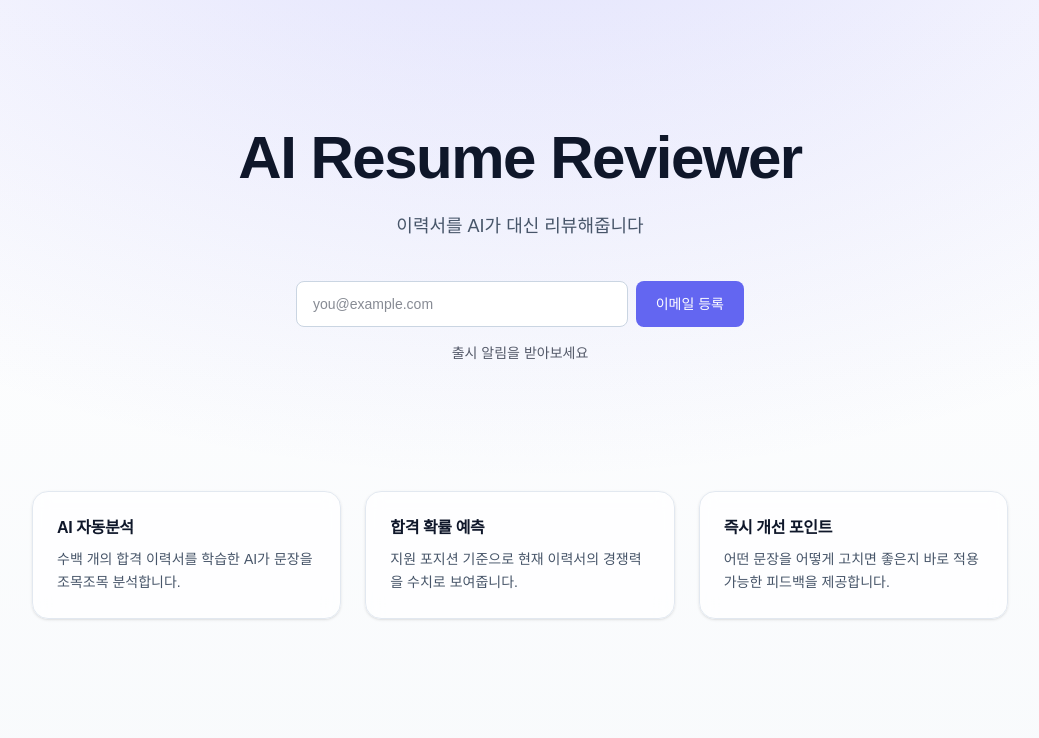
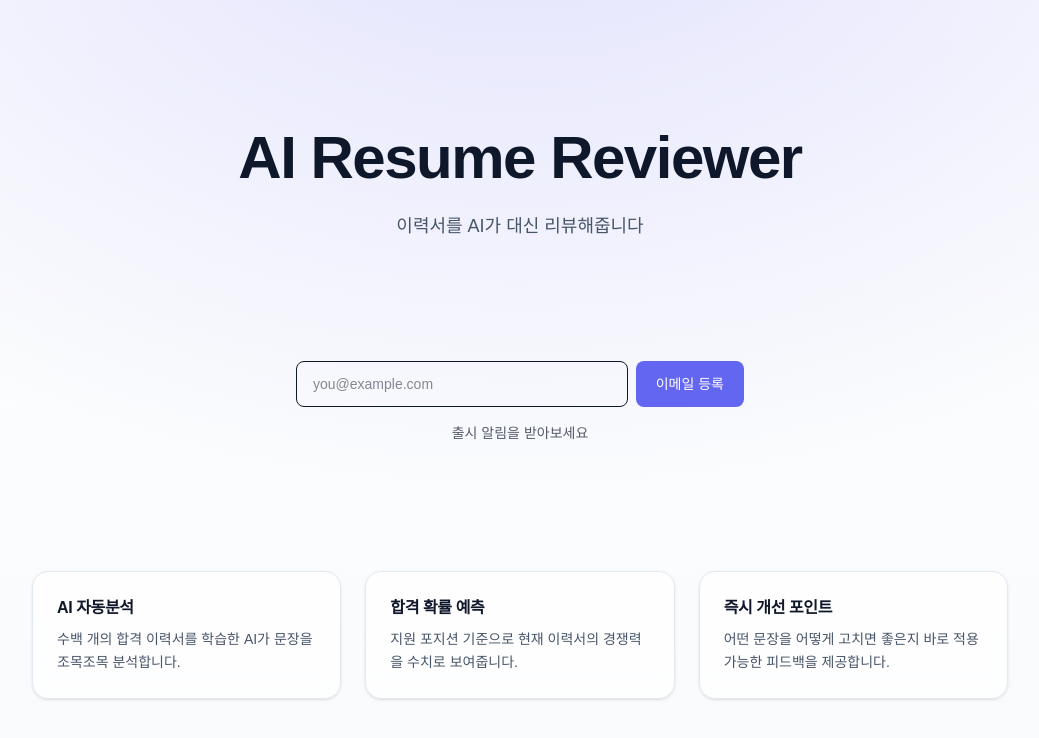
Before and after one commit to holali-labs/waitlist, a Next.js app: page / in a window 1280 px wide. Shown: the top 738 px of the page, without its empty margins (120-1159 px from the left). Built offline with nearby package versions, Linux system fonts and the light colour scheme; no server answers.

Commit message:
feat: add <SubmitForm />

```diff
--- /dev/null
+++ b/src/app/_components/SubscribeForm.tsx
@@ -0,0 +1,69 @@
+'use client';
+
+import { useState } from 'react';
+import { config } from '@/landing.config';
+
+export function SubscribeForm() {
+  const [loading, setLoading] = useState(false);
+  const [done, setDone] = useState(false);
+  const [error, setError] = useState<string | null>(null);
+
+  async function onSubmit(e: React.FormEvent<HTMLFormElement>) {
+    e.preventDefault();
+    setLoading(true);
+    setError(null);
+
+    const form = e.currentTarget;
+    const email = new FormData(form).get('email');
+
+    try {
+      const res = await fetch(process.env.NEXT_PUBLIC_SUBSCRIBE_URL!, {
+        method: 'POST',
+        headers: { 'Content-Type': 'application/json' },
+        body: JSON.stringify({
+          email,
+          product_key: config.product_key,
+        }),
+      });
+
+      if (!res.ok) {
+        throw new Error(await res.text());
+      }
+
+      setDone(true);
+      form.reset();
+    } catch (err) {
+      setError('잠시 후 다시 시도해주세요');
+    } finally {
+      setLoading(false);
+    }
+  }
+
+  if (done) {
+    return <p className="mt-6 text-sm text-green-600">등록되었습니다. 출시되면 알려드릴게요.</p>;
+  }
+
+  return (
+    <form onSubmit={onSubmit} className="mt-10 flex flex-col w-full max-w-md gap-2">
+      <div className="mt-10 flex w-full max-w-md gap-2">
+        <input
+          name="email"
+          type="email"
+          required
+          placeholder="you@example.com"
+          className="flex-1 rounded-lg border px-4 py-3 text-sm"
+          disabled={loading}
+        />
+        <button
+          type="submit"
+          disabled={loading}
+          className="rounded-lg px-5 py-3 text-sm font-medium text-white"
+          style={{ backgroundColor: config.theme.primary_color }}
+        >
+          {loading ? '등록 중…' : config.cta.button_text}
+        </button>
+      </div>
+      {error && <p className="mt-2 text-sm text-red-500">{error}</p>}
+    </form>
+  );
+}
--- a/src/app/page.tsx
+++ b/src/app/page.tsx
@@ -1,5 +1,6 @@
 import { config } from '@/landing.config';
 import { FeatureCard } from '@/app/_components/FeatureCard';
+import { SubscribeForm } from '@/app/_components/SubscribeForm';
 
 export default function Home() {
   const { title, description, cta, theme, contents } = config;
@@ -22,25 +23,7 @@ export default function Home() {
 
         {/* CTA */}
         <div className="mt-10 flex justify-center">
-          <form className="flex w-full max-w-md gap-2">
-            <input
-              type="email"
-              required
-              placeholder="you@example.com"
-              className="
-                flex-1 rounded-lg border border-slate-300 bg-white px-4 py-3 text-sm
-                focus:outline-none focus:ring-2
-                dark:border-slate-700 dark:bg-slate-900
-              "
-            />
-            <button
-              type="submit"
-              className="rounded-lg px-5 py-3 text-sm font-medium text-white transition"
-              style={{ backgroundColor: theme.primary_color }}
-            >
-              {cta.button_text}
-            </button>
-          </form>
+          <SubscribeForm />
         </div>
 
         <p className="mt-4 text-sm opacity-70">{cta.headline}</p>
```
